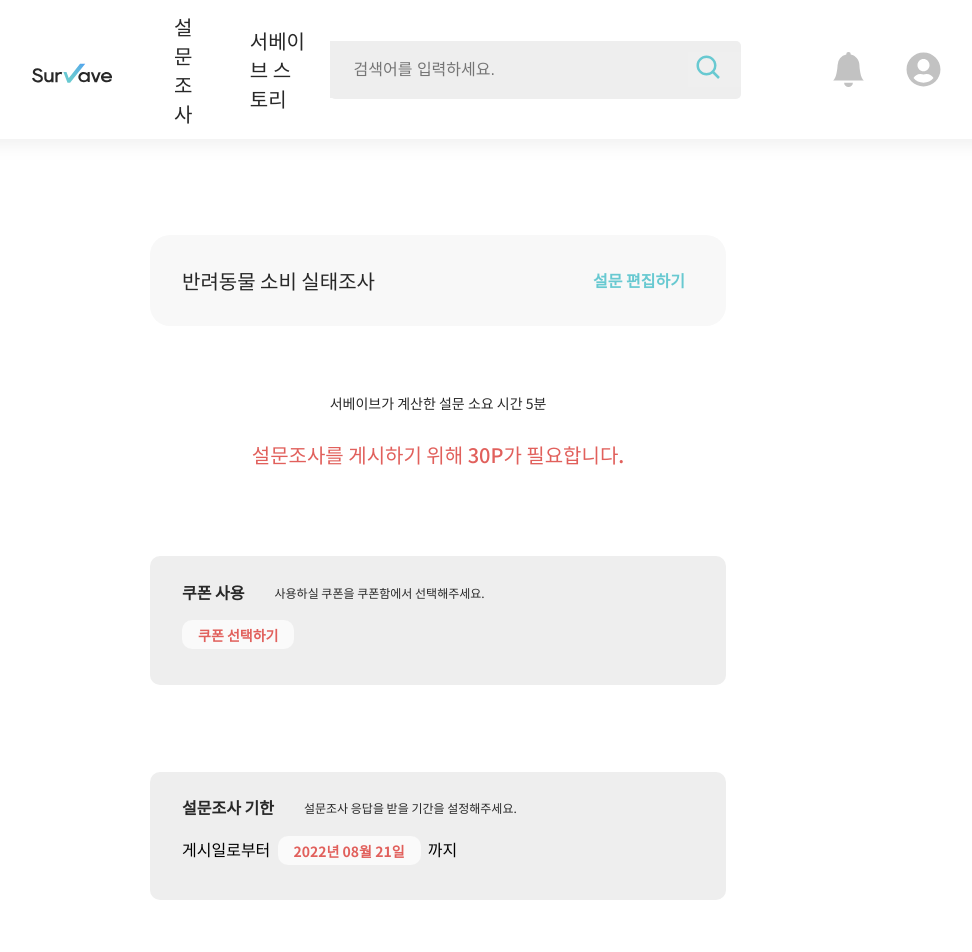
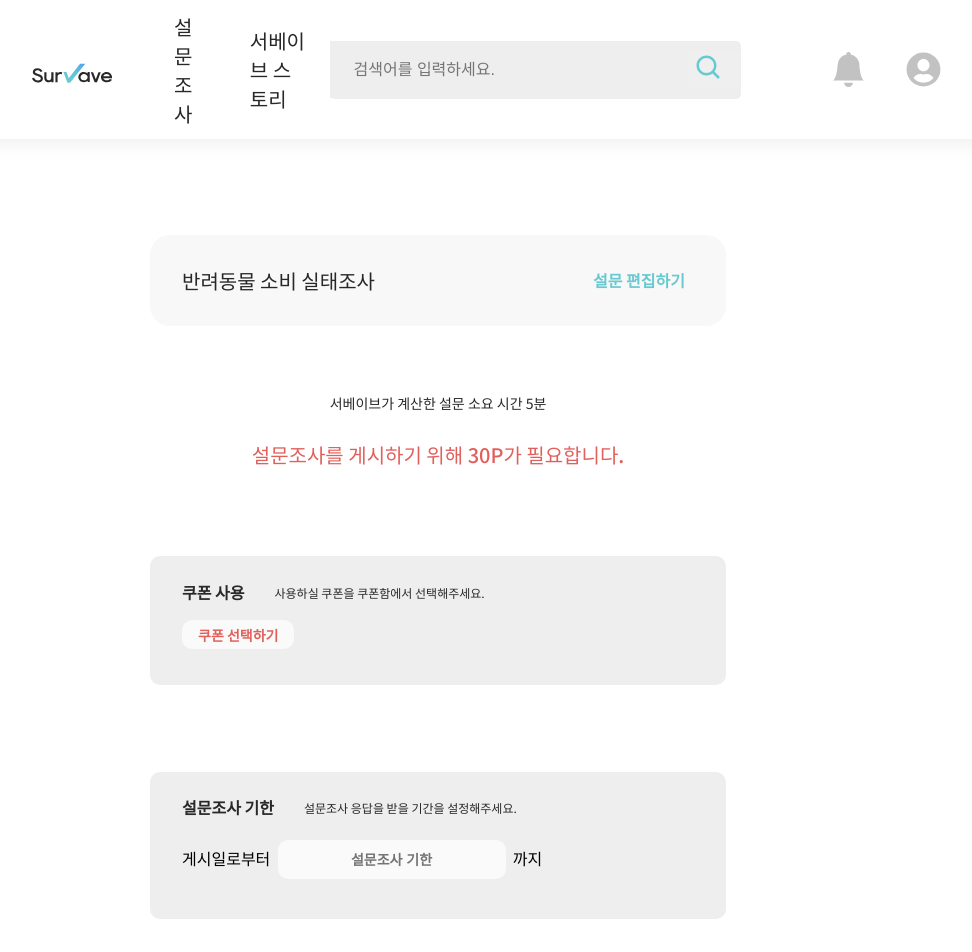
Before and after one commit to UMC-MMM/Client, a React (Create React App) app in the folder mmm_client/: page /surveyWrite2 in a window 1280 px wide. Shown: the top 952 px of the page, without its empty margins (202-1174 px from the left). Built offline with nearby package versions, Linux system fonts and the light colour scheme.

Commit message:
설문조사 작성 페이지2 - 설문조사 기한에 선택에 DatePicker 사용, CSS 미완성

```diff
--- a/mmm_client/package.json
+++ b/mmm_client/package.json
@@ -9,6 +9,7 @@
     "axios": "^0.27.2",
     "react": "^18.2.0",
     "react-bootstrap": "^2.5.0",
+    "react-datepicker": "^4.8.0",
     "react-dom": "^18.2.0",
     "react-icons": "^4.4.0",
     "react-router-dom": "^6.3.0",
--- a/mmm_client/src/app.css
+++ b/mmm_client/src/app.css
@@ -2457,9 +2457,11 @@
 }
 
 .surveyWrite2-red-tag {
+  cursor: pointer;
   display: inline;
-  align-items: center;
-  padding: 0px 16px;
+  text-align: center;
+  align-items: center;
+  border: none;
   height: 30px;
   background: #fafafa;
   border-radius: 10px;
@@ -2499,6 +2501,7 @@
   color: #fff;
   margin-top: 11px;
   margin-bottom: 248px;
+  cursor: pointer;
 }
 
 .surveyWrite2-hashtag-form-container {
@@ -2565,3 +2568,25 @@
   cursor: pointer;
   margin-left: 3px;
 }
+
+/* DatePicker */
+.custom-datepicker {
+  border: 1px solid blue;
+}
+.custom-day {
+  width: 28px;
+  height: 28px;
+  line-height: 1.8;
+  text-align: center;
+}
+/* .gray-day {
+  color: #aba8b9;
+}
+.selected-day {
+  background: #2e1c8b;
+  border-radius: 50%;
+  font-weight: 700;
+} */
+
+.surveyWrite2-datepicker {
+}
--- a/mmm_client/src/pages/surveyWrite2.jsx
+++ b/mmm_client/src/pages/surveyWrite2.jsx
@@ -2,6 +2,10 @@ import React, { useState } from "react";
 import Navbar from "../components/navbar";
 import { Link } from "react-router-dom";
 import { VscClose } from "react-icons/vsc";
+// DataPicker import
+import DatePicker from "react-datepicker";
+import "react-datepicker/dist/react-datepicker.css";
+import { ko } from "date-fns/esm/locale";
 
 const SurveyWrite2 = () => {
   const targetAge = [
@@ -35,6 +39,12 @@ const SurveyWrite2 = () => {
   const [selectTargetAge, setSelectTargetAge] = useState("");
   const [selectTargetGender, setSelectTargetGender] = useState("");
   const [selectCategory, setSelectCategory] = useState("");
+  const [finishDate, setFinishDate] = useState("");
+  // 끝나는 날짜 선언
+
+  const handleFinishDate = (date) => {
+    setFinishDate(date);
+  };
 
   // 질문 작성자가 input 창에 입력하는 해시 태그를 저장하는 상태 변수
   const [surveyHashTagInput, setSurveyHashtagInput] = useState("");
@@ -124,7 +134,17 @@ const SurveyWrite2 = () => {
           </div>
           <div className="surveyWrite2-gray-content-container">
             게시일로부터&nbsp;&nbsp;
-            <div className="surveyWrite2-red-tag">2022년 08월 21일</div>
+            <DatePicker
+              className="surveyWrite2-red-tag surveyWrite2-datepicker" // 클래스 명 지정 css주기 위해
+              locale={ko}
+              dateFormat="yyyy년 MM월 dd일"
+              selected={finishDate}
+              minDate={new Date()}
+              closeOnScroll={true} // 스크롤을 움직였을 때 자동으로 닫히도록 설정 기본값 false
+              placeholderText="설문조사 기한"
+              onChange={(date) => handleFinishDate(date)}
+              // maxDate = {addMonths(new Date(),5)} 최대 기간은 안정함
+            />
             &nbsp;&nbsp;까지
           </div>
         </div>
```
Also changed, not shown: 1 other file (tests, documents, lock files or other folders).
